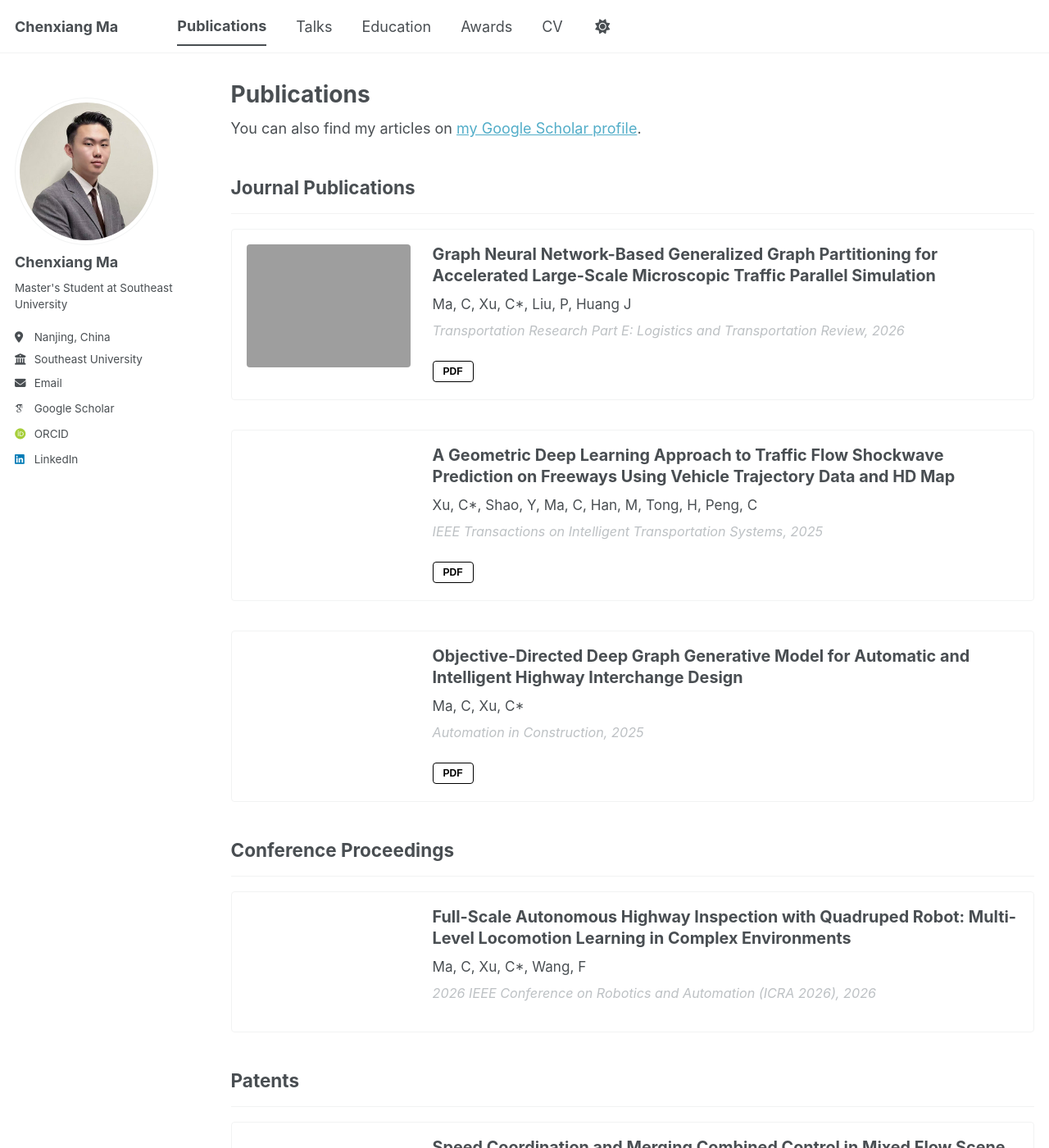
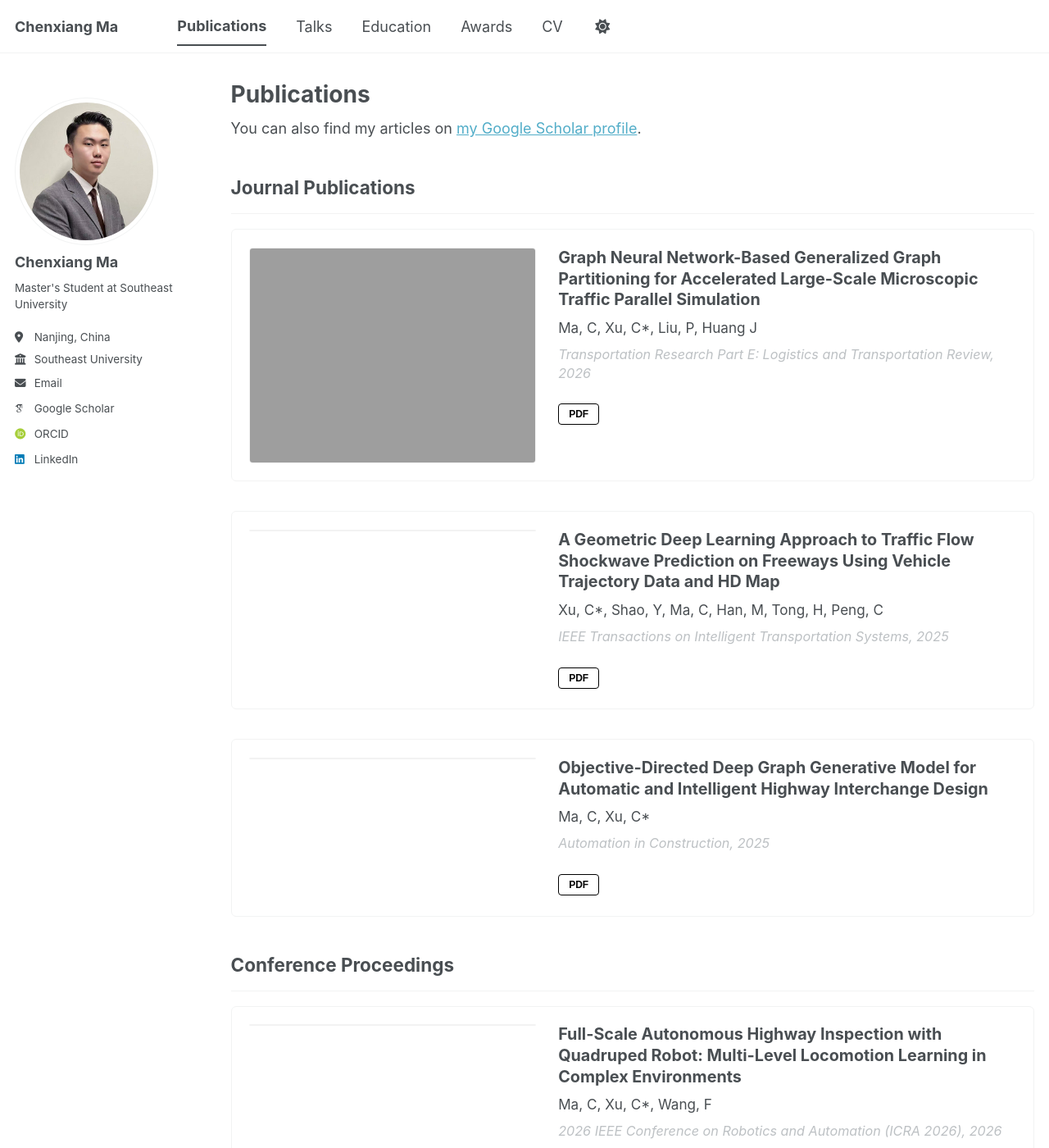
Before and after one commit to macxii23/macxii23.github.io, a Jekyll site: the page built from _pages/publications.html, in a window 1280 px wide and 1400 px high. Shown: the whole window at 82% size. Built offline with Jekyll 4.4.1, drawn with Linux system fonts in a browser that asks for light colours; some web fonts are replaced; a script bundle is joined from its source files by our own code; library files that are not in the unit come from our copies.

Commit message:
Update _archive.scss

```diff
--- a/_sass/layout/_archive.scss
+++ b/_sass/layout/_archive.scss
@@ -73,56 +73,72 @@
 }
 
 /* Publication Card Layout */
-/* 找到 .publication-card 并增加对齐方式，防止左边图片被右边文字拉长 */
+/* --- 1. 父容器布局调整 --- */
 .publication-card {
   display: flex;
-  gap: 1.5em;
+  /* gap: 1.5em;  <-- [删除] 我们改用 margin 来更精确控制间距 */
   margin-bottom: 2em;
-  padding: 1em;
+  padding: 1.2em; /* 稍微增加一点内边距让整体更舒展 */
   border: 1px solid var(--global-border-color);
-  border-radius: 4px;
+  border-radius: 6px; /* 圆角稍微大一点点 */
   background-color: var(--global-bg-color);
-  transition: box-shadow 0.3s ease;
-  align-items: flex-start; /* [核心修改] 让图片顶部对齐，高度自然撑开 */
+  transition: all 0.3s ease;
+  align-items: flex-start; /* [保持顶部对齐] 这是最自然的对齐方式 */
 
   &:hover {
-    box-shadow: 0 2px 8px rgba(0, 0, 0, 0.1);
+    box-shadow: 0 4px 12px rgba(0, 0, 0, 0.1); /* 悬停浮起效果更明显一点 */
+    transform: translateY(-2px); /* 微微上浮 */
+  }
+
+  @include breakpoint(max-width $medium) { /* 在中等屏幕（平板）就开始调整 */
+     padding: 1em;
+  }
+
+  @include breakpoint(max-width $small) { /* 手机端变为垂直排列 */
+    flex-direction: column;
+  }
+}
+
+/* --- 2. 图片容器核心修改 --- */
+.publication-card__image {
+  flex-shrink: 0;
+  /* [核心修改] 宽度固定为 350px，让图片明显变大 */
+  width: 350px;
+  height: auto;        /* 高度自适应，随宽度按比例变化 */
+  margin-right: 1.5em; /* [新增] 图片右侧与文字的间距 */
+  border-radius: 4px;
+
+  /* [可选] 给图片加一个非常淡的边框或阴影，
+     这能让白色背景的图片（如论文图表）边界更清晰，
+     视觉效果更像你的参考图。
+  */
+  border: 1px solid rgba(0,0,0,0.05);
+  overflow: hidden; /* 保证圆角不被图片溢出遮挡 */
+
+  img, video {
+    display: block;    /* 清除底部空隙 */
+    width: 100%;       /* 撑满 350px 的宽度 */
+    height: auto;      /* 维持原图比例 */
+    object-fit: contain; /* 保证图片完整显示，绝不裁剪 */
+  }
+
+  /* --- 响应式适配 --- */
+  @include breakpoint(max-width $medium) {
+    width: 280px; /* 平板上稍微缩小一点宽度 */
   }
 
   @include breakpoint(max-width $small) {
-    flex-direction: column;
-    gap: 1em;
+    width: 100%;       /* 手机端占满全宽 */
+    margin-right: 0;
+    margin-bottom: 1em; /* 图片在上面，增加下方间距 */
+    border: none; /* 手机上可以去掉边框显得更简洁 */
+
+    img {
+      max-height: auto; /* 手机上不再限制高度，让它自然展示 */
+    }
   }
 }
 
-/* 修改图片容器样式 */
-.publication-card__image {
-  flex-shrink: 0;
-  width: 200px;        /* [保持固定宽度] 保证左侧对齐整齐 */
-  height: auto;        /* [修改] 高度设为自动，随图片变化 */
-  border-radius: 4px;
-  background-color: transparent; /* 去掉灰色背景 */
-
-  /* 去掉了 overflow: hidden，让图片完整显示 */
-
-  img, video {
-    display: block;    /* 消除图片底部的微小空隙 */
-    width: 100%;       /* 宽度填满 200px */
-    height: auto;      /* [修改] 高度自动，保持原图比例 */
-    object-fit: contain; /* [修改] 确保图片完整显示，不裁剪 */
-    border-radius: 4px;
-  }
-
-  @include breakpoint(max-width $small) {
-    width: 100%;
-    height: auto;
-
-    img {
-      max-height: 250px; /* 手机端限制最大高度，防止图片太长 */
-      object-fit: cover; /* 手机上可以稍微裁剪一点以保证美观 */
-    }
-  }
-}
 
 .publication-card__placeholder {
   width: 100%;
```
